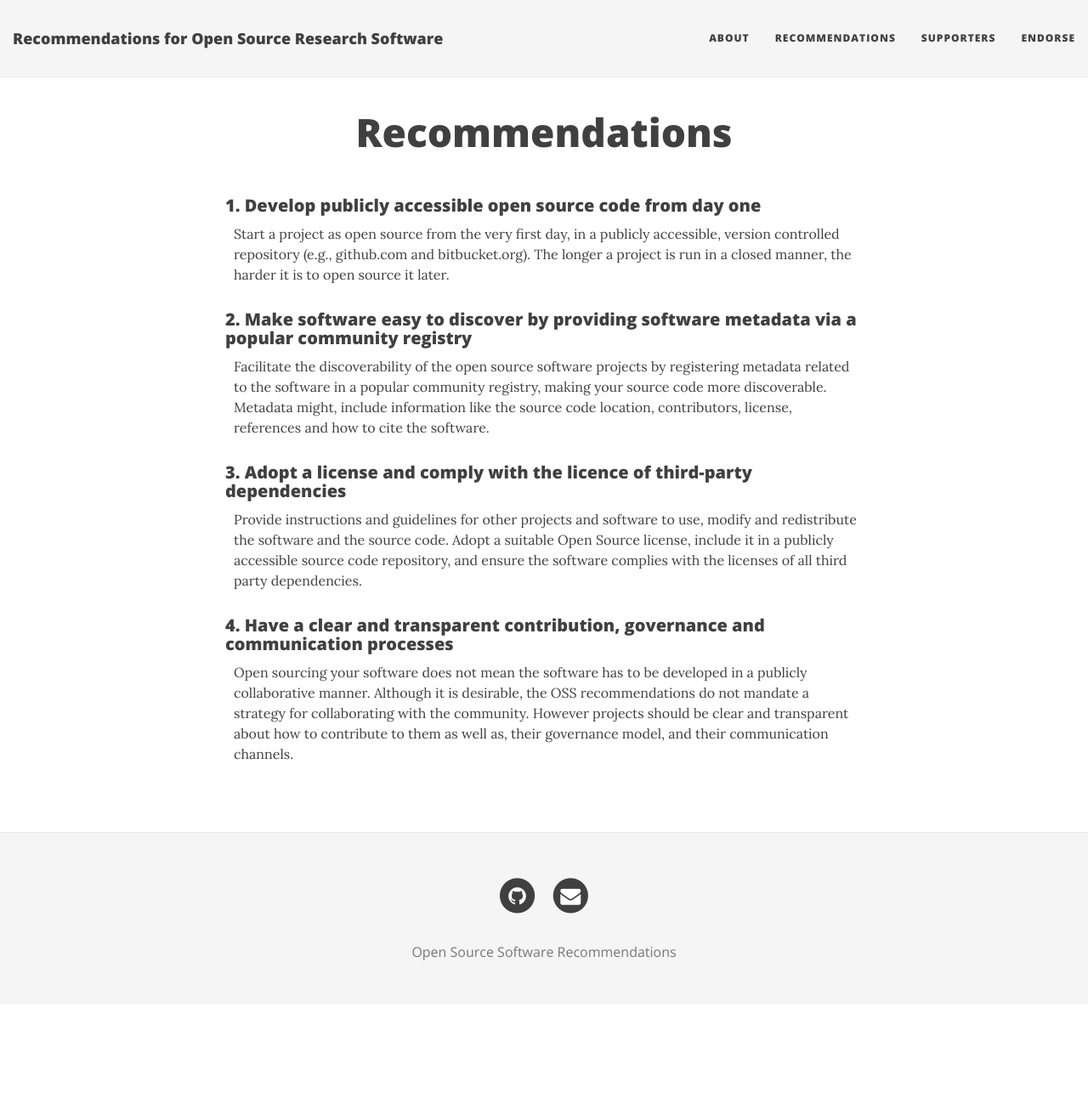
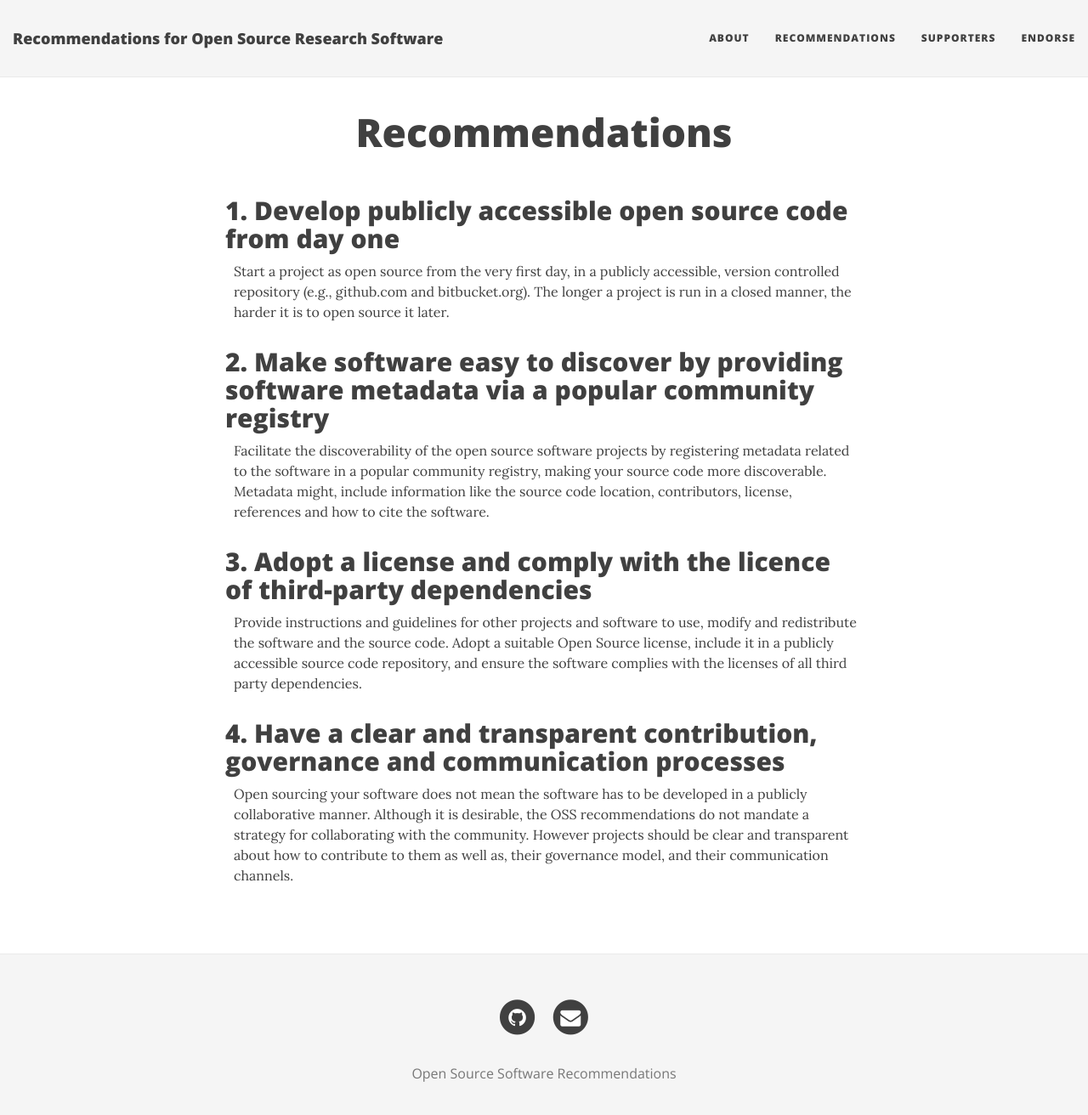
Before and after one commit to SoftDev4Research/recommendations, a Jekyll site: the page built from index.html, in a window 1280 px wide and 1325 px high. Shown: the top 1312 px of the window at 85% size. Built offline with Jekyll 4.4.1, drawn with Linux system fonts in a browser that asks for light colours; nearby versions of some CDN libraries; the list of posts is cut into pages by our own code.

Commit message:
Update CSS

```diff
--- a/css/main.css
+++ b/css/main.css
@@ -17,9 +17,7 @@ p a {
   /* text-decoration: underline */
   color: #008AFF;
 }
-h2 {
-  font-size: 20px;
-}
+
 h1,h2,h3,h4,h5,h6 {
   font-family: 'Open Sans', 'Helvetica Neue', Helvetica, Arial, sans-serif;
   font-weight: 800;
```
